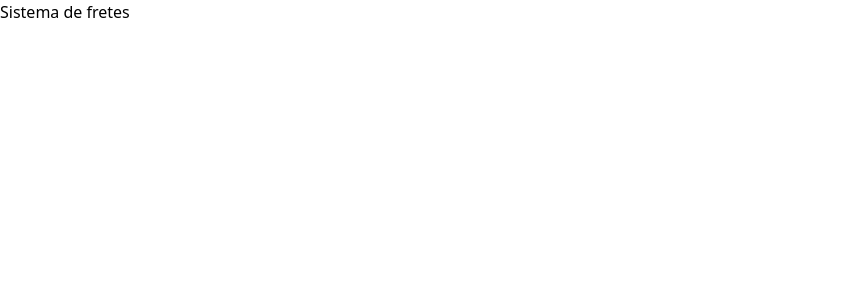
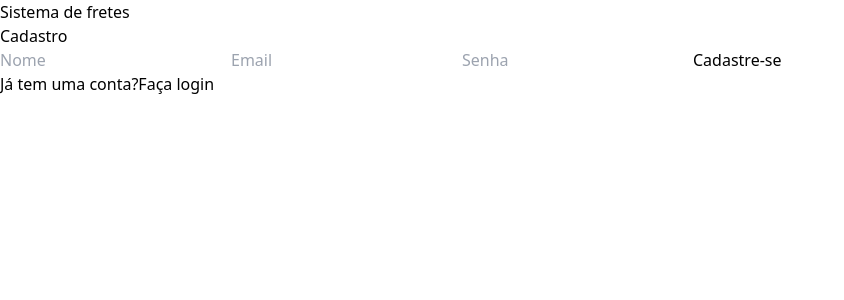
Before and after one commit to schiaretti/fretes, a React (Vite) app: page /cadastro-usuario in a window 1280 px wide. Before the commit this address had no page. Shown: the top 300 px of the page, without its empty margins (0-844 px from the left). Built offline with nearby package versions, Linux system fonts and the light colour scheme.

Commit message:
alterei o login e o cadastro

```diff
--- a/src/App.jsx
+++ b/src/App.jsx
@@ -16,7 +16,7 @@ function App() {
     </header>
 
       <Routes>
-        <Route path='/cadastro'element={<Cadastro/>}/>
+        <Route path='/cadastro-usuario'element={<Cadastro/>}/>
         <Route path='/'element={<Login/>}/>
         <Route path='/logistica'element={<Logistica/>}/>
       </Routes>
--- a/src/pages/cadastro/index.jsx
+++ b/src/pages/cadastro/index.jsx
@@ -13,7 +13,7 @@ function Cadastro() {
         event.preventDefault()
 
         try {
-            await api.post('/cadastro', {
+            await api.post('/cadastro-usuario', {
                 nome: nomeRef.current.value,
                 email: emailRef.current.value,
                 senha: senhaRef.current.value
```
